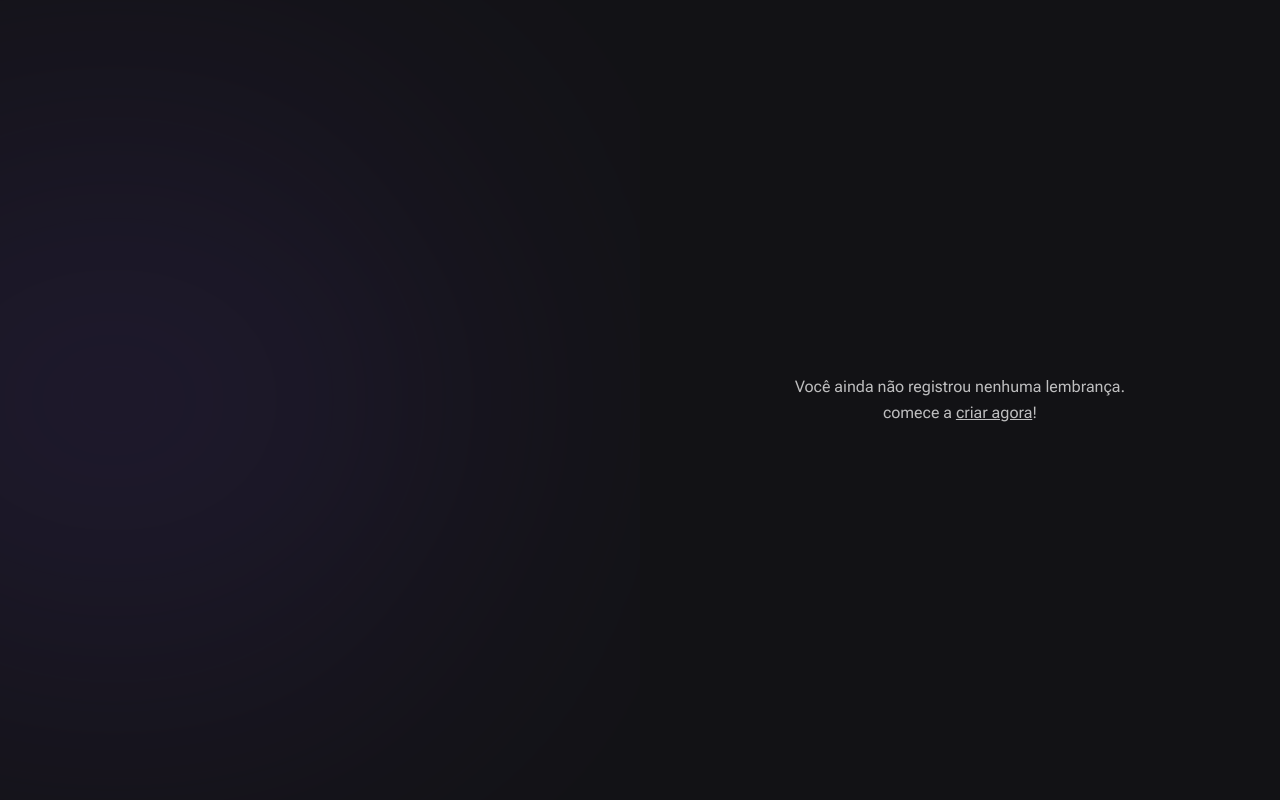
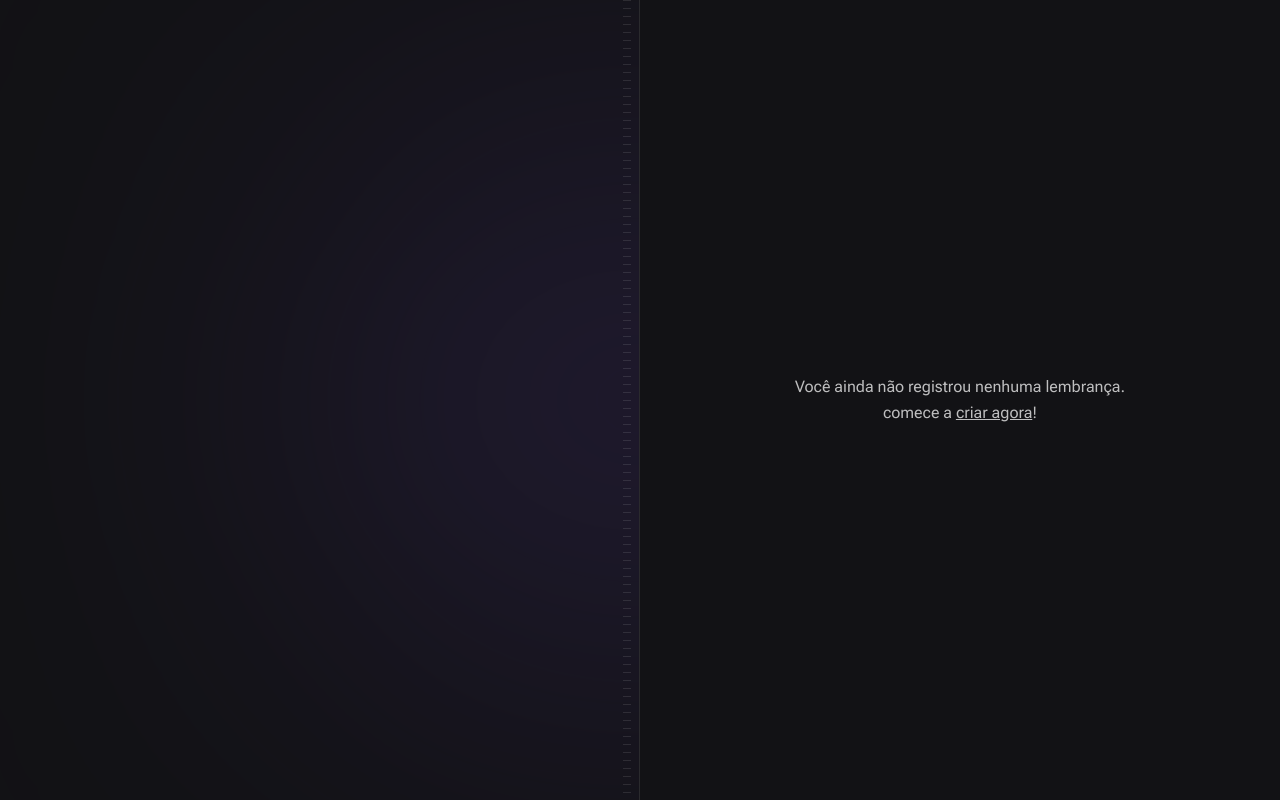
Before and after one commit to matheusmfl/front-end-nlw-space-time, a Next.js app: page / in a window 1280 px wide. Built offline with nearby package versions, Linux system fonts and the light colour scheme; a web font is replaced by a local one.

Commit message:
Fix bugs on styles

```diff
--- a/src/app/page.tsx
+++ b/src/app/page.tsx
@@ -2,14 +2,14 @@ export default function Home() {
   return (
     <main className="grid grid-cols-2 min-h-screen">
       {/* Left */}
-      <div className=" relative flex flex-col items-start justify-between px-28 py-16 overflow-hidden">
+      <div className=" relative flex flex-col items-start justify-between px-28 py-16 overflow-hidden border-r border-white/10">
         {/* blur */}
         <div
           className="absolute right-0 top-1/2 h-[288px] blur-full
-        w-[526px] -translate-y-1/2 rounded-full -translate-x-1/2 bg-purple-700 opacity-50"
+        w-[526px] -translate-y-1/2 rounded-full translate-x-1/2 bg-purple-700 opacity-50"
         ></div>
         {/* Stripes */}
-        <div className="absolute right-0 top-0 bottom-0 w-2 bg-stripes" />
+        <div className="absolute right-2  top-0 bottom-0 w-2 bg-stripes" />
       </div>
       {/* Right */}
       <div className="flex flex-col p-16">
--- a/tailwind.config.js
+++ b/tailwind.config.js
@@ -16,7 +16,7 @@ module.exports = {
       },
       backgroundImage: {
         stripes:
-          'linear-gradient(to bottom, rgba(255, 255, 255, 0.1), rgba(255, 255, 255, 0.1) 12.5%), transparent 12.5%, transparent',
+          'linear-gradient(to bottom, rgba(255, 255, 255, 0.1), rgba(255, 255, 255, 0.1) 12.5%, transparent 12.5%, transparent)',
       },
       backgroundSize: {
         stripes: '100% 8px',
```
